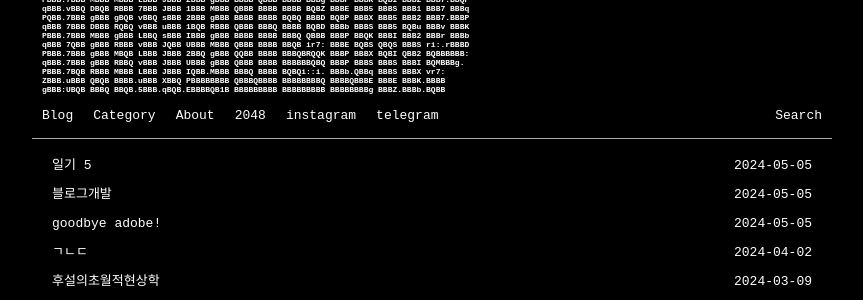
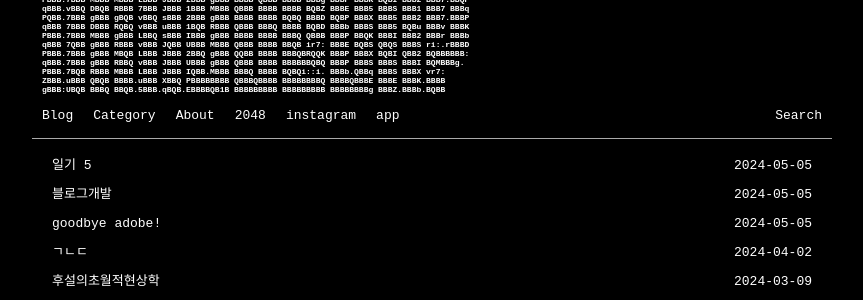
Before and after one commit to whoisrealminjueun/whoisrealminjueun.github.io, a Jekyll site: the page built from index.html, in a window 1280 px wide. Shown: the part 133-433 px from the top of the page, without its empty margins (208-1071 px from the left). Built offline with Jekyll 4.4.1, drawn with Linux system fonts in a browser that asks for light colours; the list of posts is cut into pages by our own code.

Commit message:
Update menus.yml

```diff
--- a/_data/menus.yml
+++ b/_data/menus.yml
@@ -14,6 +14,6 @@
   absoluteUrl: true
   url: "https://www.instagram.com/whoisrealminjueun/"
 
-- title: "telegram"
+- title: "app"
   absoluteUrl: true
-  url: "https://t.me/october16th2016"
+  url: "https://mega.nz/file/sL9QyRCa#Fk2D86LNPFbgXLYgFEbztoxZisk8EsxaIpF2v9z8l_I"
```
